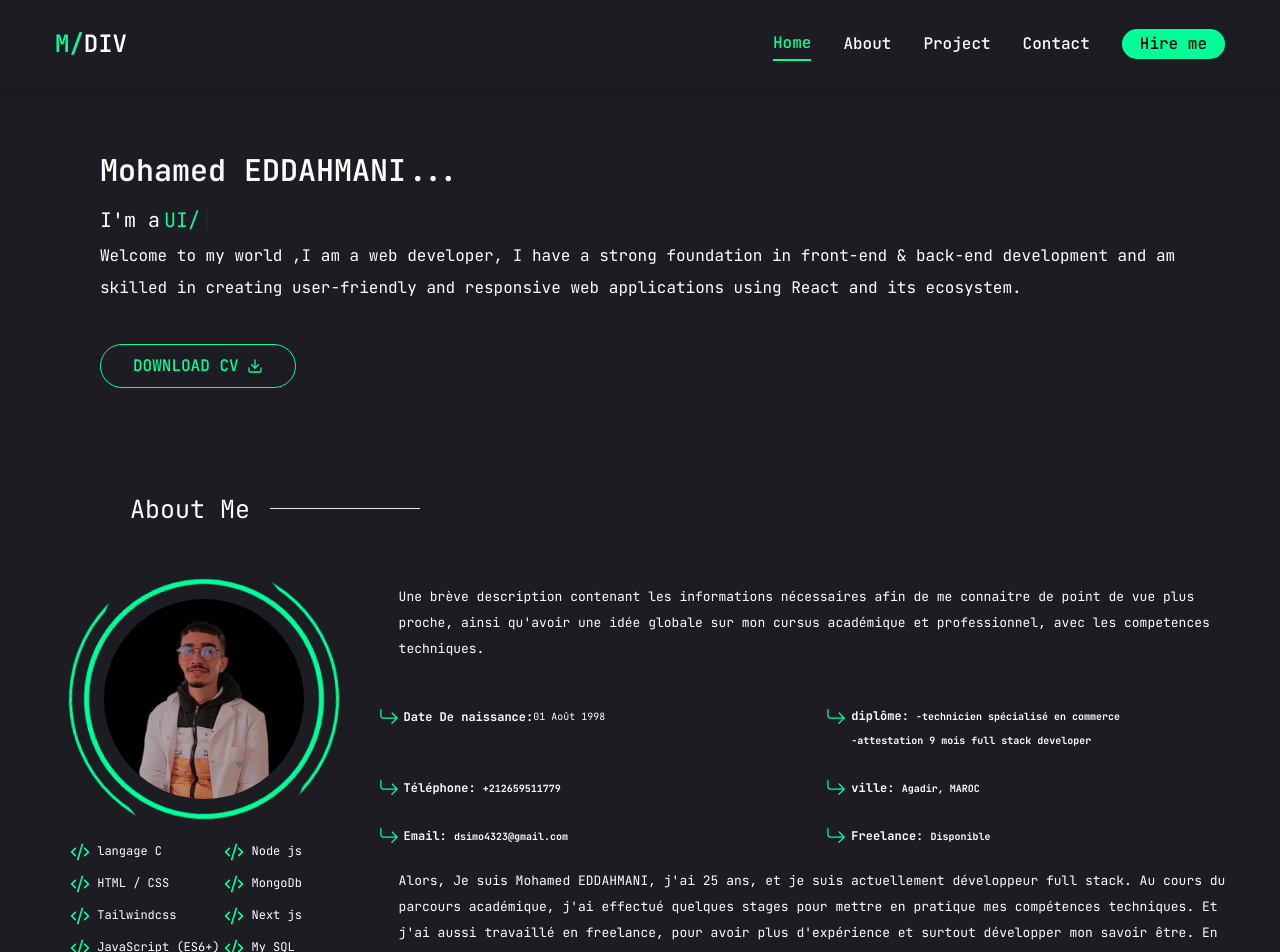
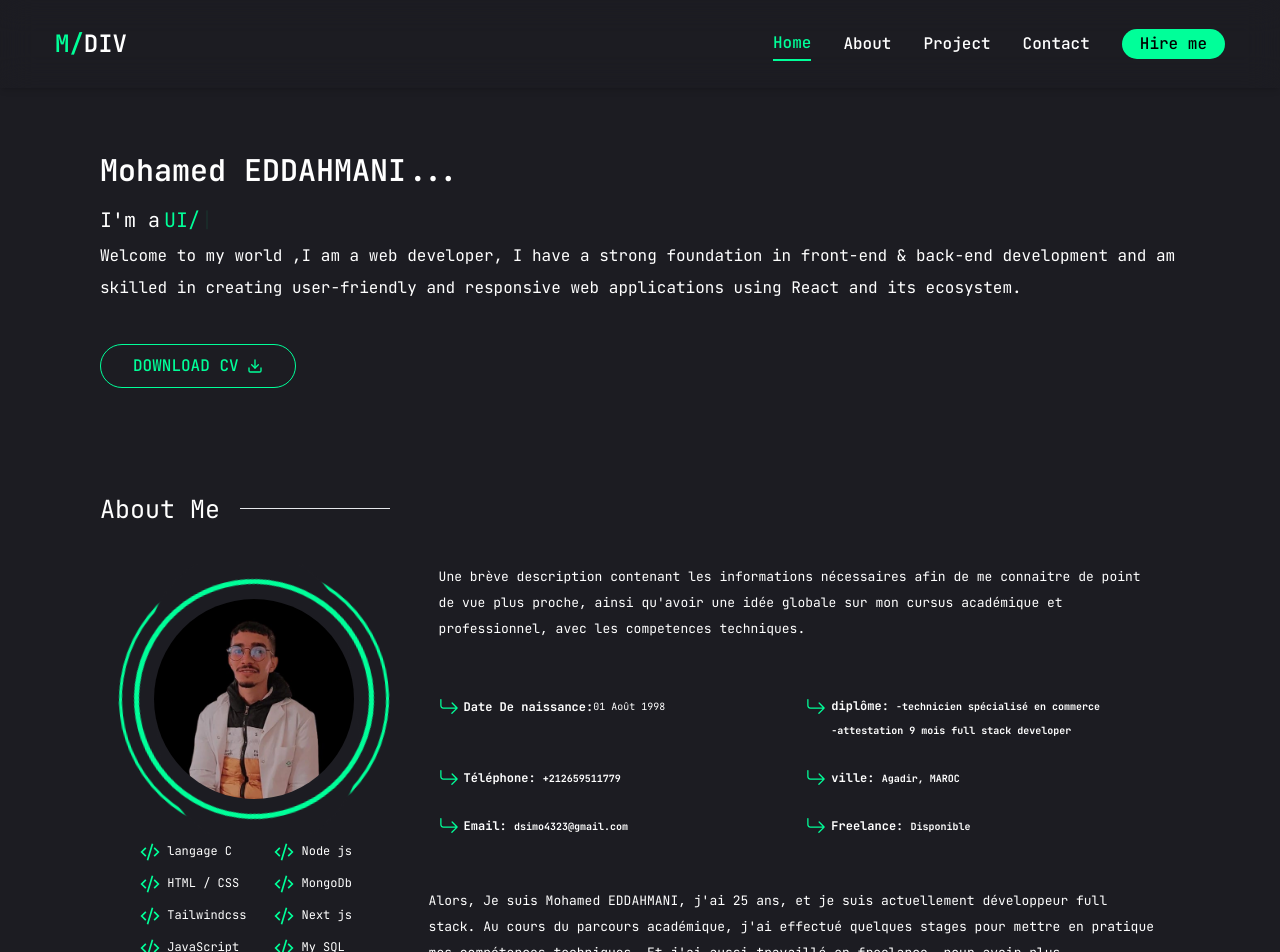
Before and after one commit to Mohamed-EDDAHMANI/Portfolio, a Next.js app: page / in a window 1280 px wide. Shown: the top 952 px of the page. Built offline with nearby package versions, Linux system fonts and the light colour scheme.

Commit message:
some style chanding

```diff
--- a/app/page.jsx
+++ b/app/page.jsx
@@ -12,7 +12,7 @@ import { Element } from 'react-scroll';
 export default function Home() {
   return (
     <main>
-      <Element name="Home" className="w-full ss:mt-[100px] mt-[70px] pl-[20px] || lg:mt-[140px] lg:px-[100px] lg:pb-[80px]">
+      <Element name="Home" className="w-full ss:mt-[100px] mt-[70px] pl-[20px] || lg:mt-[140px] lg:px-[100px] lg:pb-[80px] ">
         <h1 className="font-semibold text-[30px] || ">
           Mohamed EDDAHMANI...
         </h1>
--- a/components/about.jsx
+++ b/components/about.jsx
@@ -5,9 +5,9 @@ import { GrCode } from "react-icons/gr";
 
 const about = () => {
   return (
-    <div className='w-full h-auto || md:w-fit || lg:pb-[60px] px-[30px]'>
-      <div className='flex items-center'>
-        <span className='inline  pl-[20px] text-xsx || lg:pl-[100px] '>About Me</span><hr className='w-[150px] ml-[20px] h-[2px] text-accent ||'></hr>
+    <div className='w-full h-auto || md:w-fit || lg:pb-[60px] px-[100px]'>
+      <div className='flex items-center '>
+        <span className='inline  text-xsx ||  '>About Me</span><hr className='w-[150px] ml-[20px] h-[2px] text-accent ||'></hr>
       </div>
       <div className=" w-full flex flex-col md:flex-row  || lg:pt-[30px]">
         <div className=" w-[100%] md:w-[40%]  h-full  ">
@@ -45,8 +45,8 @@ const about = () => {
           </div>
         </div>
         <div className=" w-full  h-auto ">
-          <p className='text-[13px] first-letter:uppercase p-[20px]'>Une brève description contenant les informations nécessaires afin de me connaitre de point de vue plus proche, ainsi qu&apos;avoir une idée globale sur mon cursus académique et professionnel, avec les competences techniques.</p>
-          <div className='w-full grid grid-cols-2 gap-6 '>
+          <p className='text-[13px] first-letter:uppercase px-[30px]'>Une brève description contenant les informations nécessaires afin de me connaitre de point de vue plus proche, ainsi qu&apos;avoir une idée globale sur mon cursus académique et professionnel, avec les competences techniques.</p>
+          <div className='w-full grid grid-cols-2 gap-6 p-[30px]'>
             <span className='flex items-center '>
               <BsArrowReturnRight className='mr-[5px] text-accent text-[20px] ' />
               <p className='  text-[12px] font-bold'>Date De naissance: </p>
```
Also changed, not shown: .gitattributes.txt (added).
